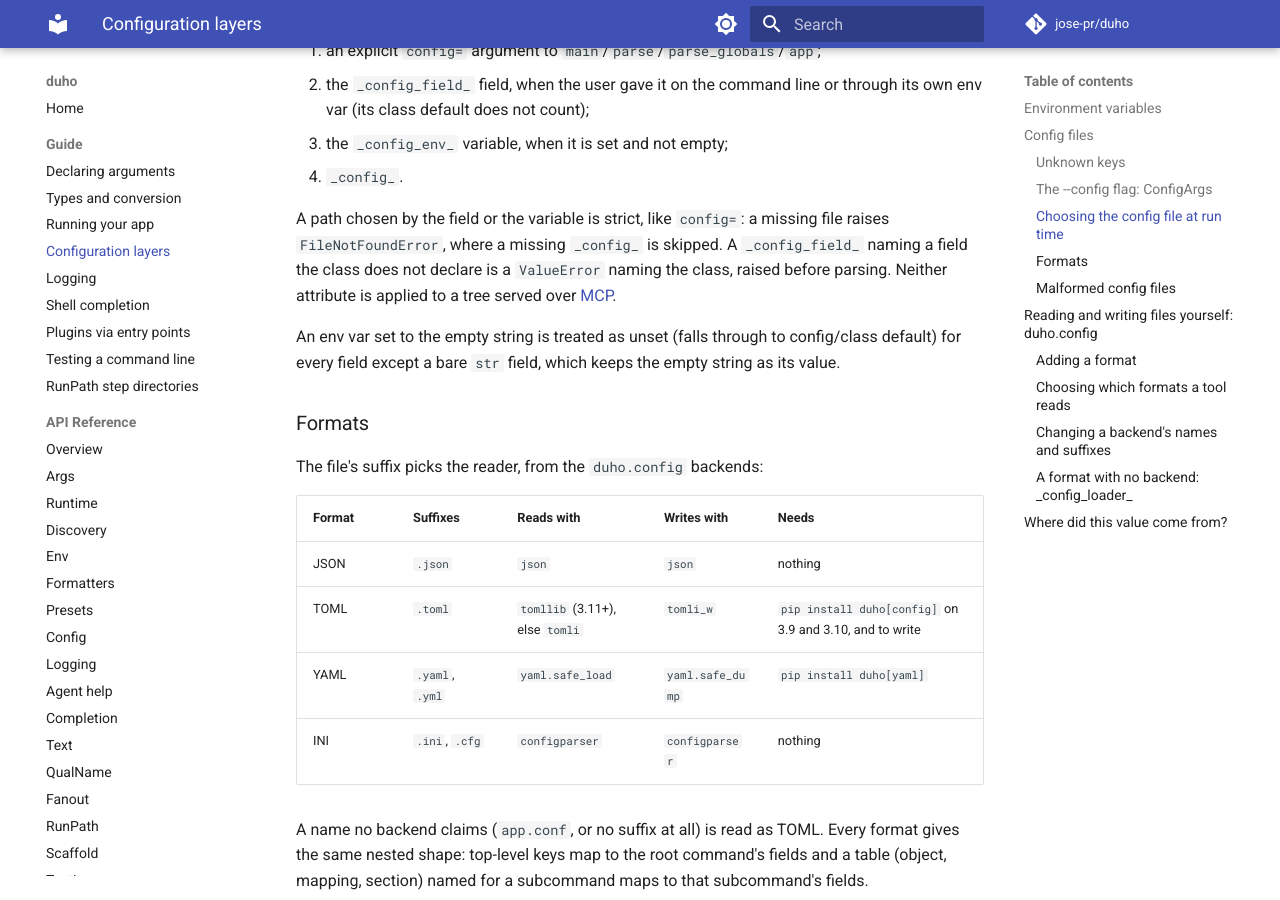
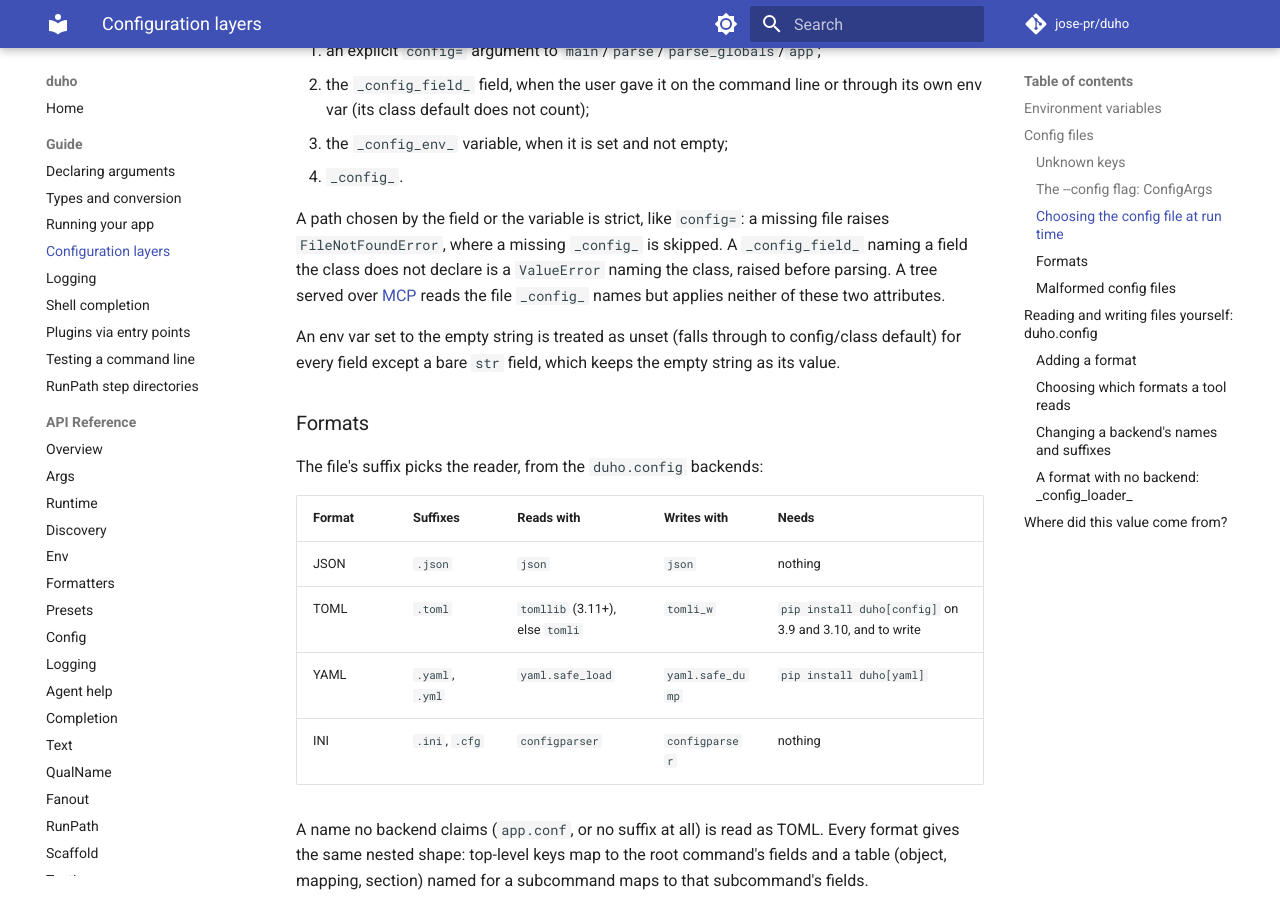
Before and after one commit to jose-pr/duho, an MkDocs documentation site: the page built from docs/guide/config.md, in a window 1280 px wide and 900 px high, scrolled down 4076 px. Built offline with MkDocs 1.6.1 and Material for MkDocs 9.7.7, drawn with Linux system fonts in a browser that asks for light colours; comment, search, counter and statistics services are not loaded.

Commit message:
docs: a tree served over MCP reads the file _config_ names

```diff
--- a/docs/guide/config.md
+++ b/docs/guide/config.md
@@ -203,8 +203,9 @@ Highest first:
 A path chosen by the field or the variable is strict, like `config=`: a missing file
 raises `FileNotFoundError`, where a missing `_config_` is skipped. A `_config_field_`
 naming a field the class does not declare is a `ValueError` naming the class, raised
-before parsing. Neither attribute is applied to a tree served over
-[MCP](https://github.com/jose-pr/duho/#mcp-tool-surface-duhomcp-opt-in).
+before parsing. A tree served over
+[MCP](https://github.com/jose-pr/duho/#mcp-tool-surface-duhomcp-opt-in) reads the file
+`_config_` names but applies neither of these two attributes.
 
 An env var set to the empty string is treated as unset (falls through to
 config/class default) for every field except a bare `str` field, which keeps
```
Also changed, not shown: src/duho/AGENTS.md (+4 -3 lines).
